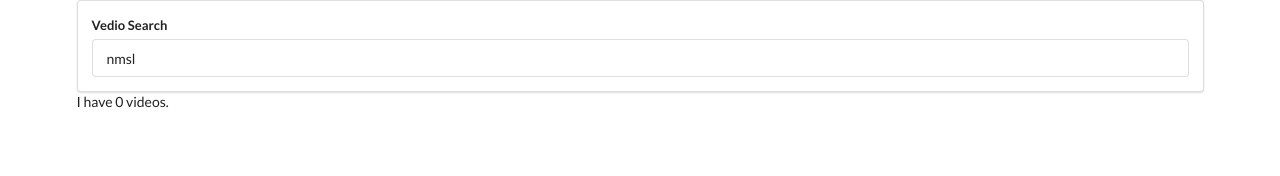
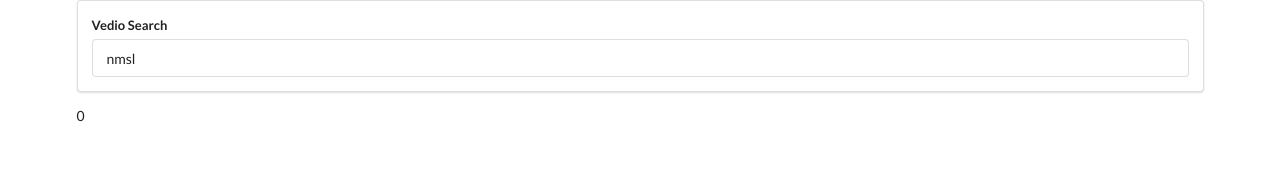
Before and after one commit to RoyRaoxr/React-practice, a React (Create React App) app in the folder project3/: page / in a window 1280 px wide. Shown: the top 176 px of the page. Built offline with nearby package versions, Linux system fonts and the light colour scheme.

Commit message:
video list

```diff
--- a/project3/src/components/App.js
+++ b/project3/src/components/App.js
@@ -1,6 +1,7 @@
 import React from 'react';
 import SearchBar from './SearchBar';
 import youtube from '../apis/Youtube';
+import VideoList from './VideoList';
 
 class App extends React.Component {
 
@@ -21,7 +22,7 @@
         return (
             <div className="ui container">
                 <SearchBar onFormSubmit={this.onTermSubmit}/>
-                I have {this.state.videos.length} videos.
+                <VideoList videos={this.state.videos}/>
             </div>
         );
     }
--- /dev/null
+++ b/project3/src/components/VideoList.js
@@ -0,0 +1,9 @@
+import React from 'react';
+
+const VideoList = props => {
+    return (
+        <div>{props.videos.length}</div>
+    );
+}
+
+export default VideoList;
```
Also changed, not shown: project3/src/components/VideoItems.js (added, +7 -0 lines).
